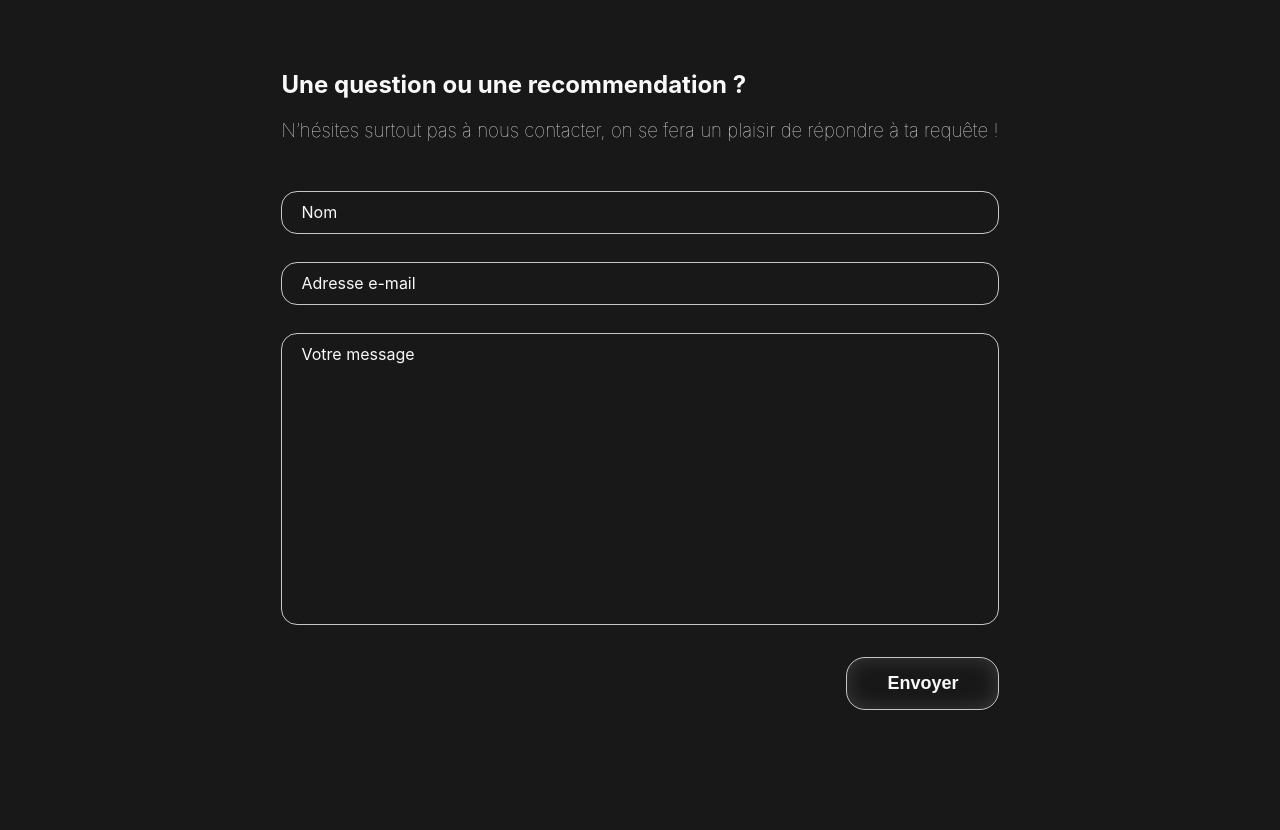
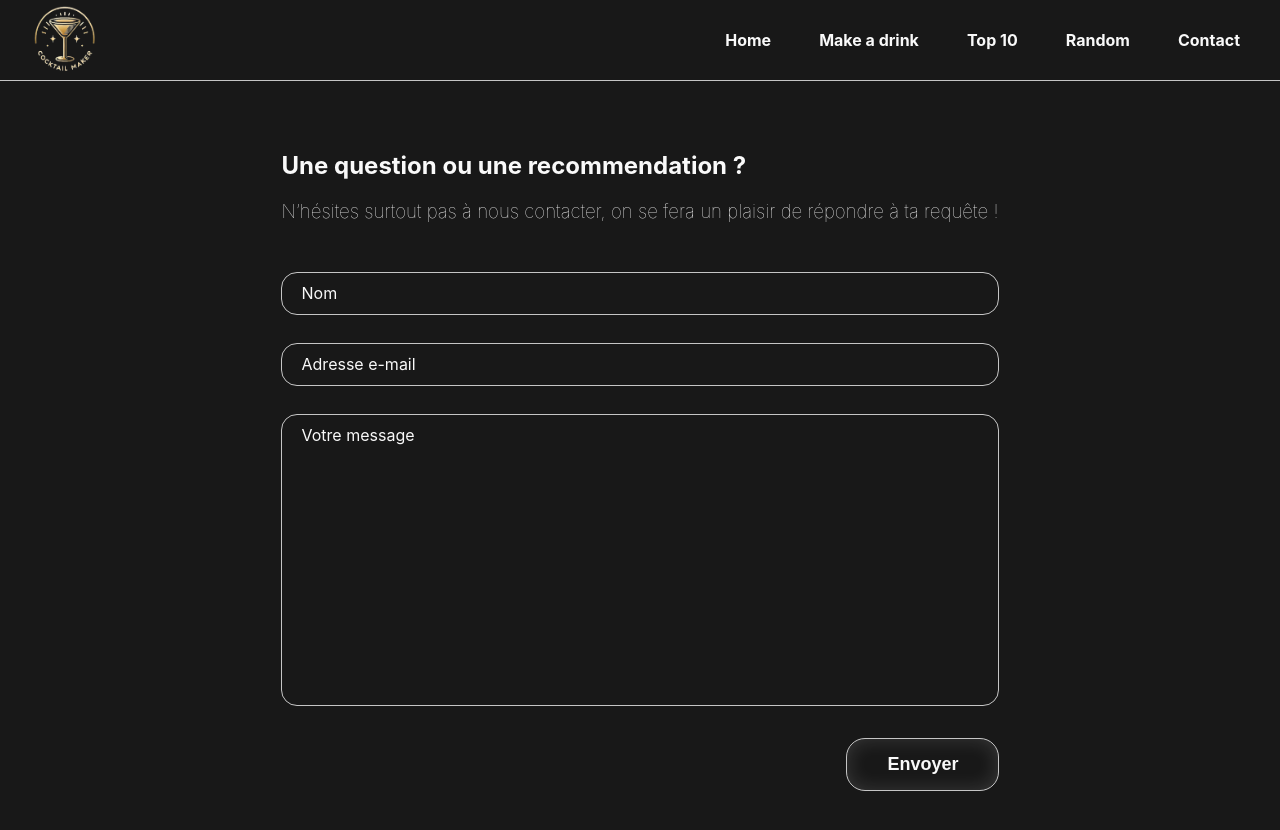
Before and after one commit to WildCodeSchool-2023-09/JS-RemoteFR-SACOD-P2-Oro-Jackson, a React (Vite) app in the folder frontend/: page /contacts in a window 1280 px wide. Shown: the top 830 px of the page. Before the commit the page ends 800 px from the top, so only its background shows below. Built offline with nearby package versions, Linux system fonts and the light colour scheme.

Commit message:
NavBarCSS

```diff
--- a/frontend/src/pages/Contact.jsx
+++ b/frontend/src/pages/Contact.jsx
@@ -4,6 +4,7 @@ import Navbar from "./Navbar";
 function Contact() {
   return (
     <>
+      <Navbar />
       <div className="form">
         <form action="" method="get">
           <h2 className="contact_title">Une question ou une recommendation ?</h2>
--- a/frontend/src/pages/Contact.scss
+++ b/frontend/src/pages/Contact.scss
@@ -4,6 +4,7 @@ $text-color: #F9F9F9;
 $outline: #f9f9f9c5;
 
 body {
+    font-family: 'Inter', sans-serif;
     background-color: $primary-color;
     color: #F9F9F9;
     margin: 0;
@@ -18,8 +19,7 @@ body {
     display: flex;
     flex-direction: column;
     align-items: center;
-    margin-top: 50px;
-    font-family: 'Inter', sans-serif;
+    margin: 50px 0 50px 0;
     background-color: $primary-color;
     color: $text-color;
 }
@@ -97,3 +97,7 @@ body {
 #msg {
     resize: none;
 }
+
+#msg::-webkit-scrollbar {
+    display: none;
+}
--- a/frontend/src/pages/Navbar.css
+++ /dev/null
@@ -1,32 +0,0 @@
-.navbar {
-  position: absolute;
-  top: 0;
-  left: 0;
-  width: 100%;
-  padding: 20px;
-  z-index: 10;
-  background-color: rgba(0, 0, 0, 0.7);
-}
-
-.navbar ul {
-  list-style: none;
-  display: flex;
-  justify-content: space-around;
-}
-
-.navbar li a {
-  text-decoration: none;
-  color: white;
-  font-weight: bold;
-  padding: 10px 20px;
-  border-radius: 5px;
-  transition: background-color 0.3s;
-}
-
-.navbar li a:hover {
-  background-color: rgba(255, 255, 255, 0.2);
-}
-
-img {
-  width: 150px;
-}
--- a/frontend/src/pages/Navbar.jsx
+++ b/frontend/src/pages/Navbar.jsx
@@ -1,4 +1,4 @@
-import "./Navbar.css";
+import "./Navbar.scss";
 import logo from "../assets/logo.png";
 
 function Navbar() {
@@ -6,15 +6,21 @@ function Navbar() {
     <div>
       <nav className="navbar">
         <img src={logo} alt="logooooo" />
-        <ul>
-          <li>
-            <a href="/">Home</a>
+        <ul className="navList">
+          <li className="navSelect">
+            <a className="navLabel" href="/">Home</a>
           </li>
-          <li>
-            <a href="/makeadrink">Make a drink</a>
+          <li className="navSelect">
+            <a className="navLabel" href="/makeadrink">Make a drink</a>
           </li>
-          <li>
-            <a href="/contacts">Contact</a>
+          <li className="navSelect" id="hide">
+            <a className="navLabel" href="/makeadrink">Top 10</a>
+          </li>
+          <li className="navSelect" id="hide">
+            <a className="navLabel" href="/makeadrink">Random</a>
+          </li>
+          <li className="navSelect">
+            <a className="navLabel" href="/contacts">Contact</a>
           </li>
         </ul>
       </nav>
--- /dev/null
+++ b/frontend/src/pages/Navbar.scss
@@ -0,0 +1,46 @@
+$primary-color: #181818;
+$navbar-color: #181818ce;
+$secondary-color: #151515;
+$text-color: #F9F9F9;
+$outline: #f9f9f9c5;
+
+.navbar {
+  display: flex;
+  justify-content: space-between;
+  background-color: $primary-color;
+  line-height: 3em;
+  color: $text-color;
+  border-bottom: 1px solid $outline;
+}
+
+.navLabel {
+  text-decoration: none;
+  color: $text-color;
+  font-style: normal;
+  font-weight: bold;
+}
+
+.navList {
+  list-style: none;
+  display: flex;
+  justify-content: space-between;
+  margin: 0 1em 0 0;
+}
+
+.navSelect {
+  padding: 1em 1.5em 1em 1.5em;
+}
+
+.navSelect:hover {
+  background-color: $text-color;
+}
+
+.navSelect:hover a {
+  color: $primary-color;
+}
+
+img {
+  width: 80px;
+  height: 80px;
+  margin: 0 0 0 1.5em;
+}
```
Also changed, not shown: frontend/src/App.css (line endings or trailing spaces).
